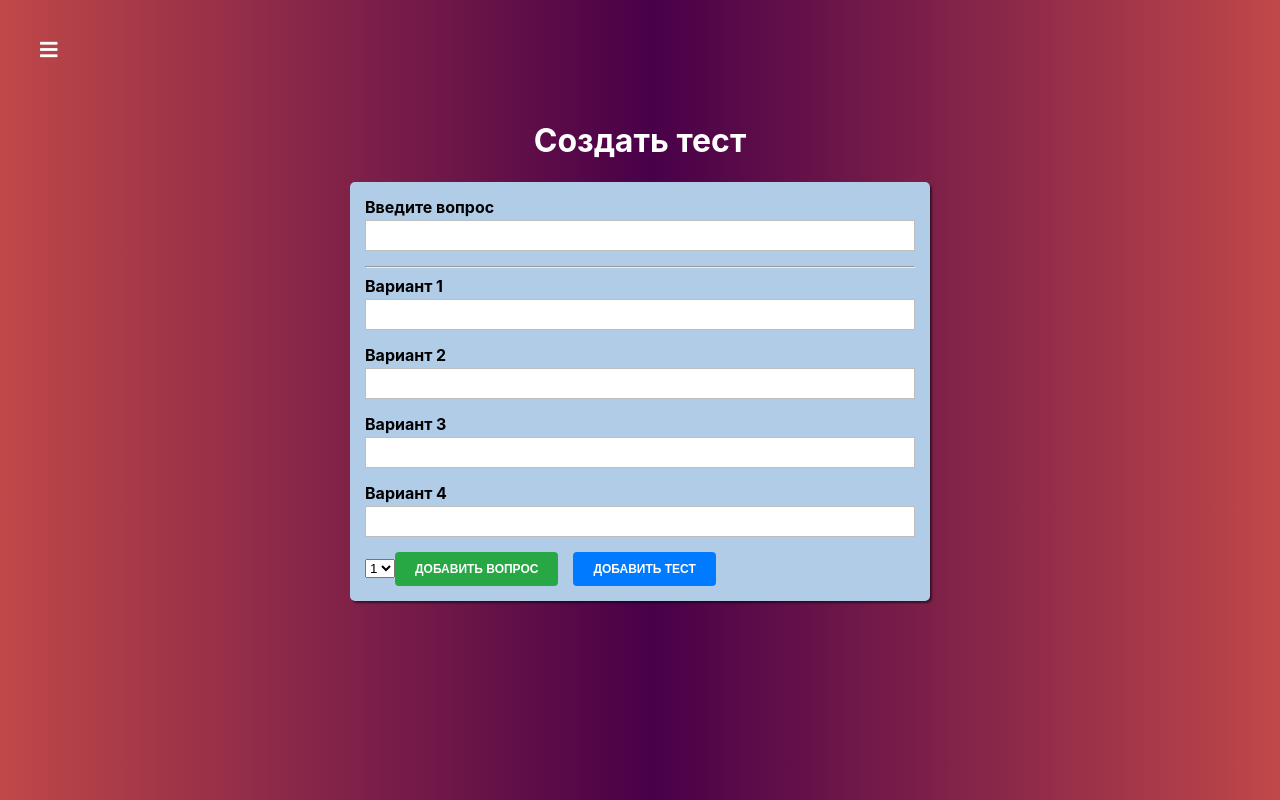
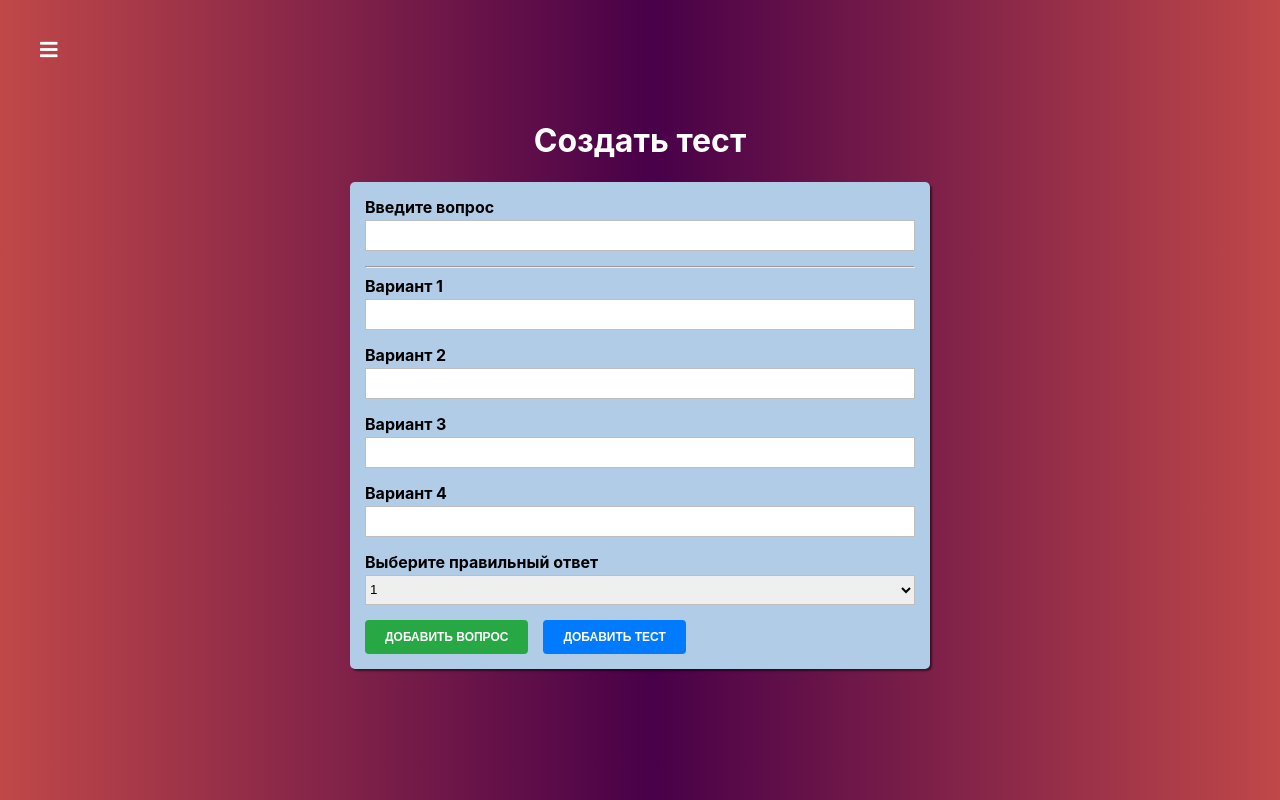
Before and after one commit to dev-081572/react-quiz, a React app: page /quiz-creator in a window 1280 px wide. Built offline with nearby package versions, Linux system fonts and the light colour scheme.

Commit message:
3.11 Импортирован UI компонент Select в компонент QuizCreator

```diff
--- a/src/components/QuizCreator/QuizCreator.js
+++ b/src/components/QuizCreator/QuizCreator.js
@@ -2,12 +2,14 @@
 import styles from './QuizCreator.module.scss';
 import Button from '../../UI/Button/Button';
 import Input from '../../UI/Input/Input';
+import Select from '../../UI/Select/Select';
 import {createFormControls} from '../../form/formFunctions';
 
 class QuizCreator extends Component {
   state = {
     quiz: [],
-    formControls: createFormControls()
+    formControls: createFormControls(),
+    rightAnswerId: 1
   }
 
   addQuestionHandler = () => {
@@ -24,6 +26,10 @@
 
   onChangeHandler = (event, controlName) => {
     console.log(`${controlName}: ${event.target.value}`);
+  }
+
+  selectChangeHandler = event => {
+    console.log(event.target.value);
   }
 
   renderControls() {
@@ -50,6 +56,22 @@
   }
 
   render() {
+    const select = (
+      <Select
+        label = 'Выберите правильный ответ'
+        value = {this.state.rightAnswerId}
+        onChange = {this.selectChangeHandler}
+        options = {
+          [
+            {text: 1, value: 1},
+            {text: 2, value: 2},
+            {text: 3, value: 3},
+            {text: 4, value: 4}
+          ]
+        }
+      />
+    );
+
     return (
       <div className = {styles.QuizCreator}>
         <div className = {styles.QuizCreatorWrapper}>
@@ -58,11 +80,7 @@
           <form onSubmit = {this.submitHandler}>
             {this.renderControls()}
 
-            <select>
-              <option value="1">1</option>
-              <option value="2">2</option>
-              <option value="3">3</option>
-            </select>
+            {select}
 
             <Button
               type = 'success'
```
